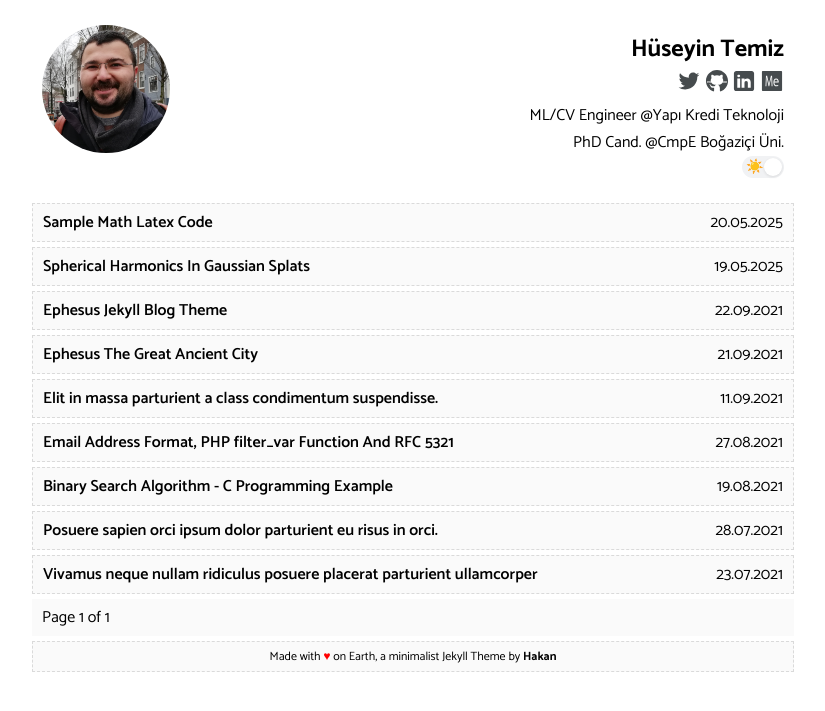
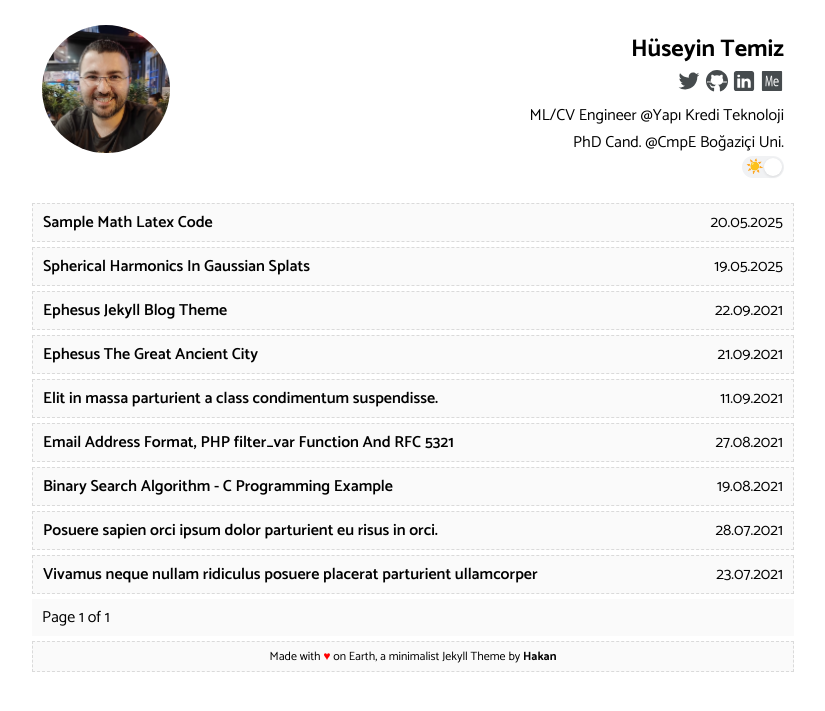
Before and after one commit to huseyintemiz/huseyintemiz.github.io, a Jekyll site: the page built from index.html, in a window 1280 px wide. Shown: the top 711 px of the page, without its empty margins (227-1052 px from the left). Built offline with Jekyll 4.4.1, drawn with Linux system fonts in a browser that asks for light colours; the list of posts is cut into pages by our own code.

Commit message:
profile img update

```diff
--- a/_config.yml
+++ b/_config.yml
@@ -14,7 +14,7 @@ discus-identifier:  XXX
 # Author settings
 author:
   name: Hüseyin Temiz
-  bio: ML/CV Engineer @Yapı Kredi Teknoloji <br> PhD Cand. @CmpE Boğaziçi Üni.
+  bio: ML/CV Engineer @Yapı Kredi Teknoloji <br> PhD Cand. @CmpE Boğaziçi Uni.
   picture: assets/images/profile.jpg
   github: huseyintemiz # github username
   twitter: hsyn44 # twitter username
```
Also changed, not shown: assets/images/favicon.png, assets/images/favicon1.png (added), assets/images/profile.jpg, assets/images/profile__.jpg (deleted), 6 other files.
